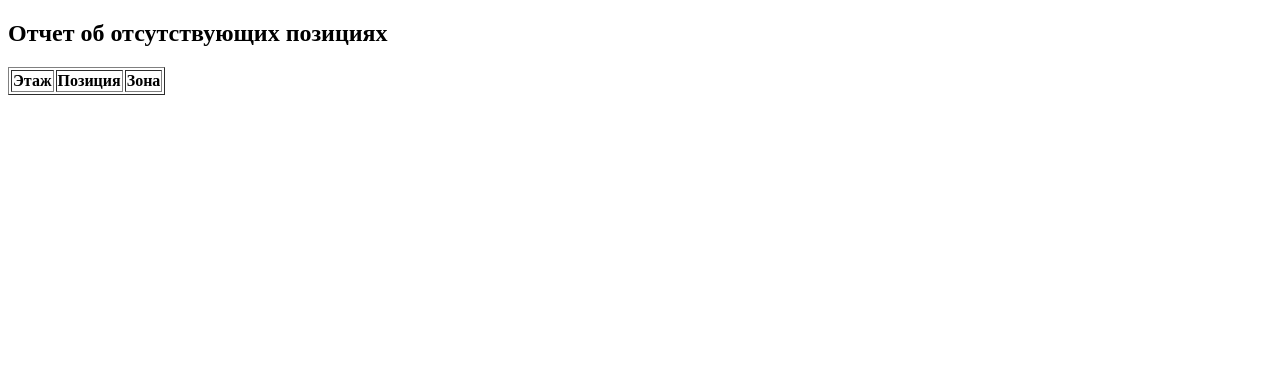
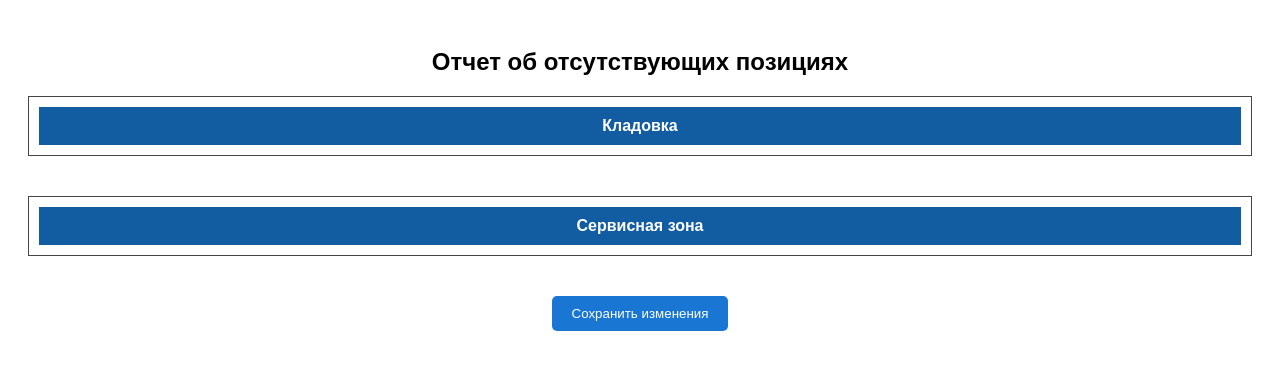
Before and after one commit to IVKovalev/app_project_hospitality, a Flask app: page /report in a window 1280 px wide. Shown: the top 380 px of the page. Run offline with Flask 3, Linux system fonts and the light colour scheme; lists and menus that the app fills with data are empty.

Commit message:
Add files via upload

```diff
--- a/templates/report.html
+++ b/templates/report.html
@@ -1,21 +1,131 @@
 <!DOCTYPE html>
 <html>
-<head><title>Отчет</title></head>
+<head>
+    <title>Отчет</title>
+    <style>
+        body {
+            font-family: Arial, sans-serif;
+            padding: 20px;
+        }
+        h2, h3 {
+            text-align: center;
+        }
+        .zone-block {
+            border: 1px solid #444;
+            margin-bottom: 40px;
+            padding: 10px;
+        }
+        .zone-title {
+            background-color: #125ca1;
+            color: white;
+            padding: 10px;
+            text-align: center;
+            font-weight: bold;
+        }
+        .position-row {
+            margin: 10px 0;
+            display: flex;
+            align-items: center;
+            gap: 10px;
+        }
+        .position-name {
+            width: 150px;
+        }
+        .floor-button {
+            width: 30px;
+            height: 30px;
+            border-radius: 50%;
+            border: none;
+            color: white;
+            font-weight: bold;
+            background-color: red;
+            cursor: pointer;
+        }
+        .floor-button.completed {
+            background-color: gray;
+            text-decoration: line-through;
+        }
+        #saveChangesBtn {
+            display: none;
+            margin: 30px auto;
+            padding: 10px 20px;
+            background-color: #1976d2;
+            color: white;
+            border: none;
+            border-radius: 5px;
+            cursor: pointer;
+            display: block;
+        }
+    </style>
+</head>
 <body>
     <h2>Отчет об отсутствующих позициях</h2>
-    <table border="1">
-        <tr>
-            <th>Этаж</th>
-            <th>Позиция</th>
-            <th>Зона</th>
-        </tr>
-        {% for row in rows %}
-        <tr>
-            <td>{{ row[0] }}</td>
-            <td>{{ row[1] }}</td>
-            <td>{{ row[2] }}</td>
-        </tr>
+
+    <form method="POST" action="/report/save" id="saveForm">
+        <input type="hidden" name="to_remove" id="toRemoveInput">
+
+        {% for zone in ['Pantry', 'Service Area'] %}
+        <div class="zone-block">
+            <div class="zone-title">{{ 'Кладовка' if zone == 'Pantry' else 'Сервисная зона' }}</div>
+
+            {% set zone_rows = rows | selectattr('2', 'equalto', zone) | list %}
+            {% set grouped = {} %}
+            {% for row in zone_rows %}
+                {% set pos = row[1] %}
+                {% set floor = row[0] %}
+                {% if pos not in grouped %}
+                    {% set _ = grouped.update({pos: [floor]}) %}
+                {% else %}
+                    {% set _ = grouped[pos].append(floor) %}
+                {% endif %}
+            {% endfor %}
+
+            {% for position, floors in grouped.items() %}
+            <div class="position-row">
+                <div class="position-name">{{ position }}</div>
+                {% for floor in floors %}
+                <button type="button" class="floor-button" data-position="{{ position }}" data-floor="{{ floor }}" data-zone="{{ zone }}" onclick="toggleCompleted(this)">
+                    {{ floor }}
+                </button>
+                {% endfor %}
+            </div>
+            {% endfor %}
+        </div>
         {% endfor %}
-    </table>
+
+        <button id="saveChangesBtn" onclick="submitChanges()">Сохранить изменения</button>
+    </form>
+
+    <script>
+        const toRemove = [];
+
+        function toggleCompleted(btn) {
+            btn.classList.toggle("completed");
+
+            const pos = btn.dataset.position;
+            const floor = btn.dataset.floor;
+            const zone = btn.dataset.zone;
+            const key = `${floor}|||${pos}|||${zone}`;
+
+            if (btn.classList.contains("completed")) {
+                if (!toRemove.includes(key)) {
+                    toRemove.push(key);
+                }
+            } else {
+                const index = toRemove.indexOf(key);
+                if (index !== -1) {
+                    toRemove.splice(index, 1);
+                }
+            }
+
+            document.getElementById("saveChangesBtn").style.display = toRemove.length > 0 ? "block" : "none";
+        }
+
+        function submitChanges() {
+            event.preventDefault();
+            document.getElementById("toRemoveInput").value = JSON.stringify(toRemove);
+            document.getElementById("saveForm").submit();
+        }
+    </script>
 </body>
 </html>
```
Also changed, not shown: templates/form.html (+9 -6 lines).
